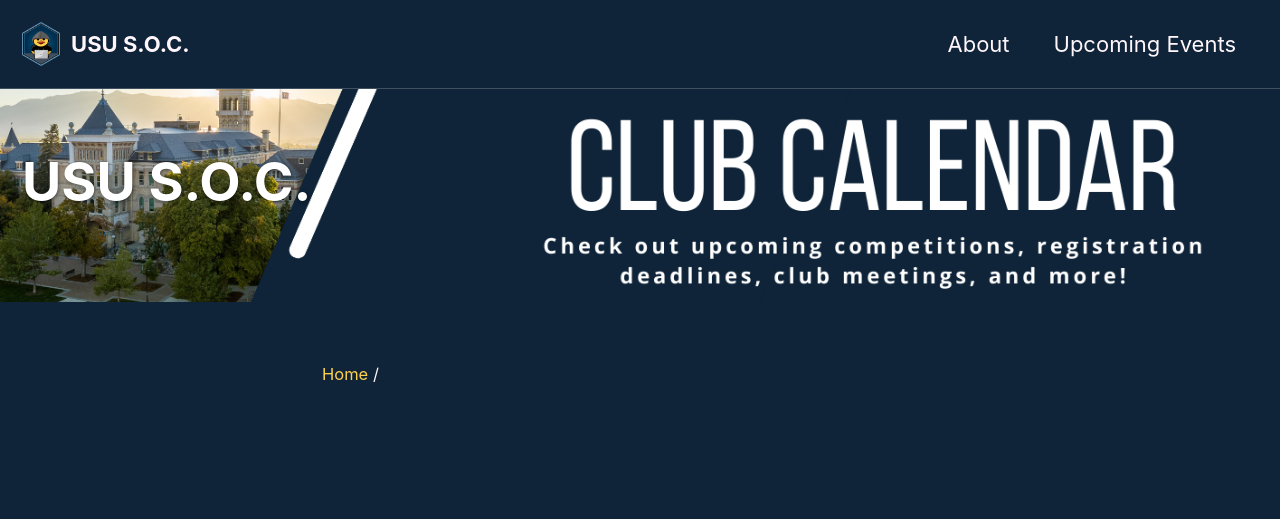
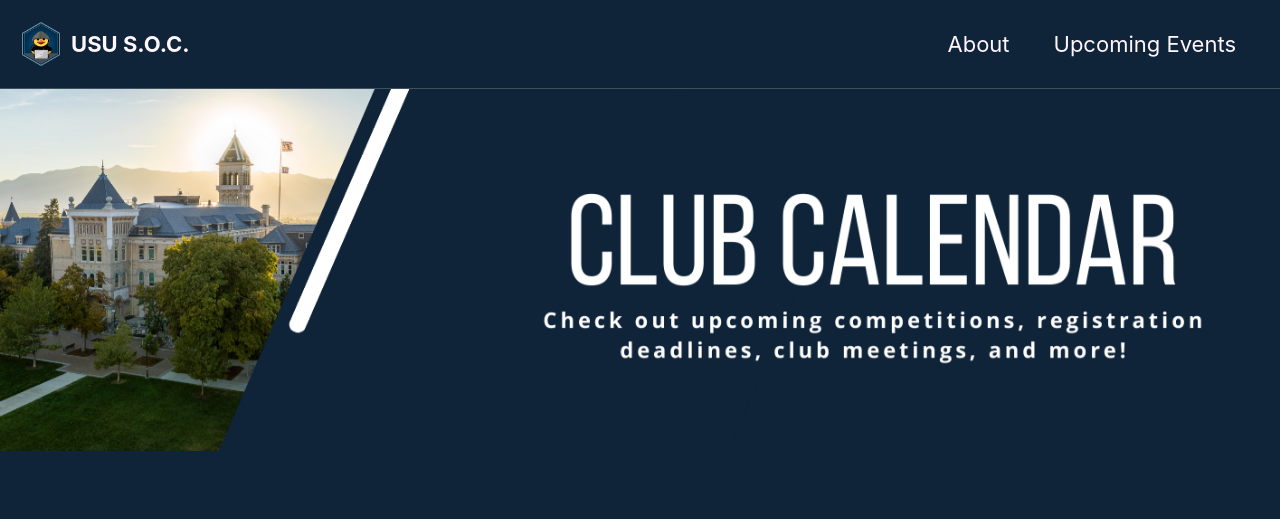
Before and after one commit to USUSOC/ususoc.github.io, a Jekyll site: the page built from _pages/calendar.md, in a window 1280 px wide and 1400 px high. Shown: the top 519 px of the window. Built offline with Jekyll 4.4.1, drawn with Linux system fonts in a browser that asks for light colours; cached includes are drawn as plain includes; some of the changed text lies outside the part shown.

Commit message:
Update calendar.md

```diff
--- a/_pages/calendar.md
+++ b/_pages/calendar.md
@@ -1,8 +1,8 @@
 ---
-layout: calendar
+layout: splash
 permalink: /upcoming-events/
 header:
-  overlay_image: /assets/Calendar_banner.png
+  image: /assets/Calendar_banner.png
 last_modified_at: 2023-8-27
 ---
 <br>
```
